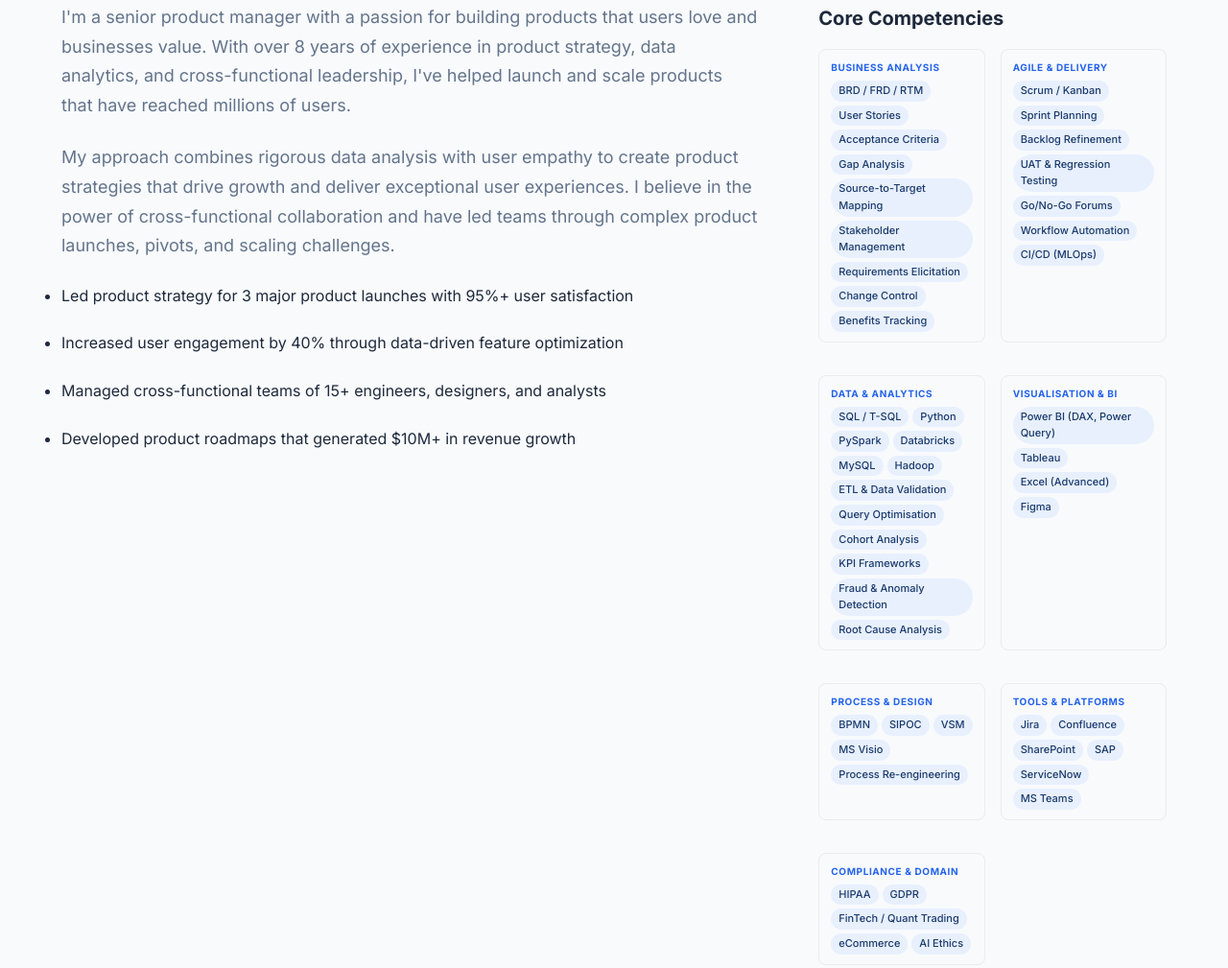
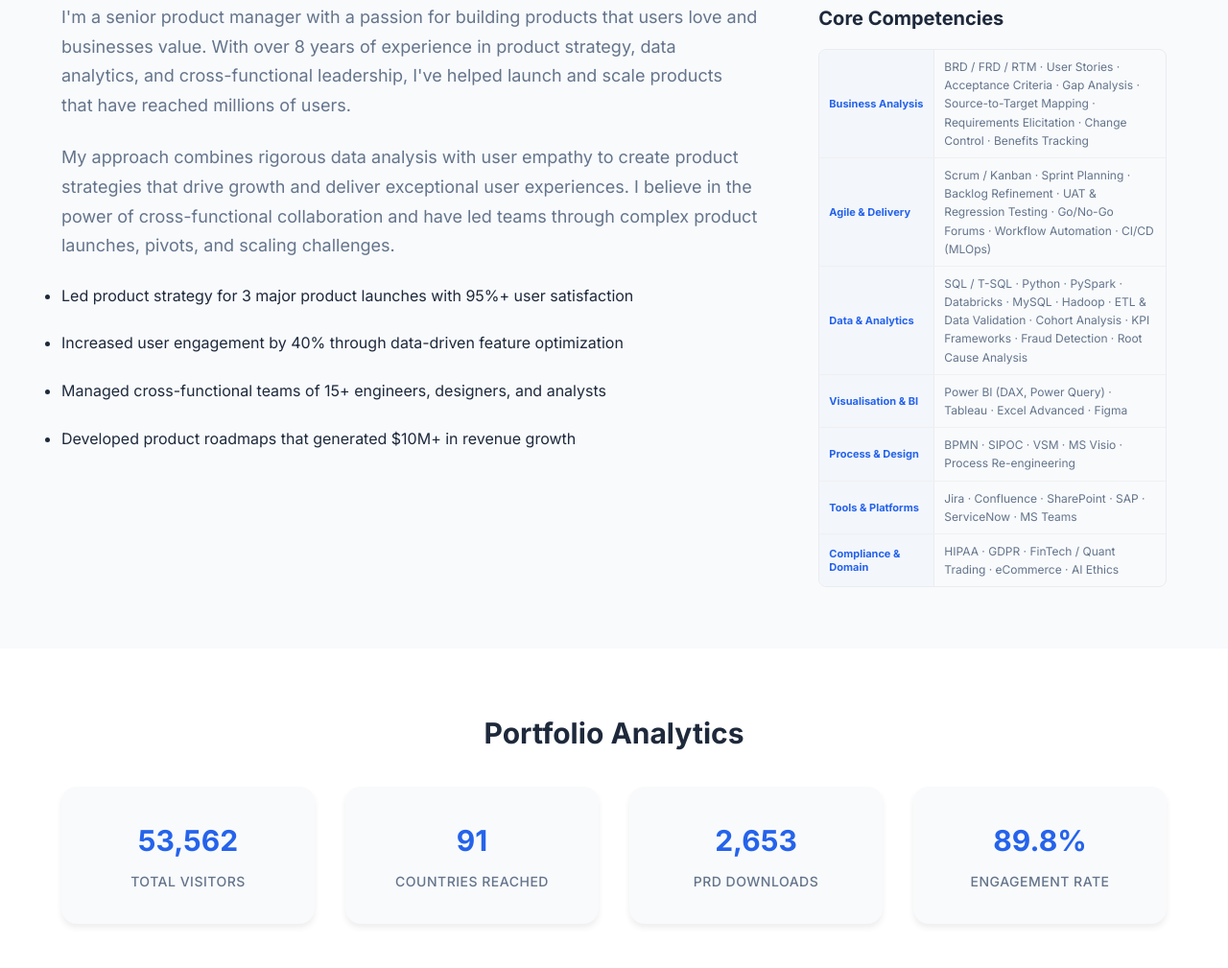
Before and after one commit to chaudharisp/piuwebsite, a plain HTML site: page index.html in a window 1280 px wide. Shown: the part 941-1950 px from the top of the page at 96% size. Drawn offline with Linux system fonts and the light colour scheme.

Commit message:
Refactor skills to compact inline table layout

```diff
--- a/css/style.css
+++ b/css/style.css
@@ -306,26 +306,42 @@ body {
     color: var(--text-primary);
 }
 
-.skill-categories {
-    display: grid;
-    grid-template-columns: 1fr 1fr;
-    gap: 10px 16px;
-}
-
-.skill-category {
-    background: #f8fafc;
+.skill-table {
+    display: flex;
+    flex-direction: column;
+    gap: 0;
     border: 1px solid #eaecef;
     border-radius: 8px;
-    padding: 10px 12px;
-}
-
-.skill-category-title {
-    font-size: 10px;
+    overflow: hidden;
+    font-size: 12px;
+}
+
+.skill-row {
+    display: grid;
+    grid-template-columns: 120px 1fr;
+    border-bottom: 1px solid #f0f0f0;
+}
+
+.skill-row:last-child {
+    border-bottom: none;
+}
+
+.skill-cat {
+    background: #f3f6fb;
+    color: var(--primary-color);
     font-weight: 700;
-    text-transform: uppercase;
-    letter-spacing: 0.6px;
-    color: var(--primary-color);
-    margin-bottom: 6px;
+    font-size: 11px;
+    padding: 8px 10px;
+    border-right: 1px solid #eaecef;
+    display: flex;
+    align-items: center;
+    line-height: 1.3;
+}
+
+.skill-list {
+    color: var(--text-secondary);
+    padding: 8px 10px;
+    line-height: 1.6;
 }
 
 .skill-tags {
--- a/index.html
+++ b/index.html
@@ -93,98 +93,35 @@
                 </div>
                 <div class="skills">
                     <h3>Core Competencies</h3>
-                    <div class="skill-categories">
-
-                        <div class="skill-category">
-                            <div class="skill-category-title">Business Analysis</div>
-                            <div class="skill-tags">
-                                <span class="skill-tag">BRD / FRD / RTM</span>
-                                <span class="skill-tag">User Stories</span>
-                                <span class="skill-tag">Acceptance Criteria</span>
-                                <span class="skill-tag">Gap Analysis</span>
-                                <span class="skill-tag">Source-to-Target Mapping</span>
-                                <span class="skill-tag">Stakeholder Management</span>
-                                <span class="skill-tag">Requirements Elicitation</span>
-                                <span class="skill-tag">Change Control</span>
-                                <span class="skill-tag">Benefits Tracking</span>
-                            </div>
+                    <div class="skill-table">
+                        <div class="skill-row">
+                            <span class="skill-cat">Business Analysis</span>
+                            <span class="skill-list">BRD / FRD / RTM &middot; User Stories &middot; Acceptance Criteria &middot; Gap Analysis &middot; Source-to-Target Mapping &middot; Requirements Elicitation &middot; Change Control &middot; Benefits Tracking</span>
                         </div>
-
-                        <div class="skill-category">
-                            <div class="skill-category-title">Agile &amp; Delivery</div>
-                            <div class="skill-tags">
-                                <span class="skill-tag">Scrum / Kanban</span>
-                                <span class="skill-tag">Sprint Planning</span>
-                                <span class="skill-tag">Backlog Refinement</span>
-                                <span class="skill-tag">UAT &amp; Regression Testing</span>
-                                <span class="skill-tag">Go/No-Go Forums</span>
-                                <span class="skill-tag">Workflow Automation</span>
-                                <span class="skill-tag">CI/CD (MLOps)</span>
-                            </div>
+                        <div class="skill-row">
+                            <span class="skill-cat">Agile &amp; Delivery</span>
+                            <span class="skill-list">Scrum / Kanban &middot; Sprint Planning &middot; Backlog Refinement &middot; UAT &amp; Regression Testing &middot; Go/No-Go Forums &middot; Workflow Automation &middot; CI/CD (MLOps)</span>
                         </div>
-
-                        <div class="skill-category">
-                            <div class="skill-category-title">Data &amp; Analytics</div>
-                            <div class="skill-tags">
-                                <span class="skill-tag">SQL / T-SQL</span>
-                                <span class="skill-tag">Python</span>
-                                <span class="skill-tag">PySpark</span>
-                                <span class="skill-tag">Databricks</span>
-                                <span class="skill-tag">MySQL</span>
-                                <span class="skill-tag">Hadoop</span>
-                                <span class="skill-tag">ETL &amp; Data Validation</span>
-                                <span class="skill-tag">Query Optimisation</span>
-                                <span class="skill-tag">Cohort Analysis</span>
-                                <span class="skill-tag">KPI Frameworks</span>
-                                <span class="skill-tag">Fraud &amp; Anomaly Detection</span>
-                                <span class="skill-tag">Root Cause Analysis</span>
-                            </div>
+                        <div class="skill-row">
+                            <span class="skill-cat">Data &amp; Analytics</span>
+                            <span class="skill-list">SQL / T-SQL &middot; Python &middot; PySpark &middot; Databricks &middot; MySQL &middot; Hadoop &middot; ETL &amp; Data Validation &middot; Cohort Analysis &middot; KPI Frameworks &middot; Fraud Detection &middot; Root Cause Analysis</span>
                         </div>
-
-                        <div class="skill-category">
-                            <div class="skill-category-title">Visualisation &amp; BI</div>
-                            <div class="skill-tags">
-                                <span class="skill-tag">Power BI (DAX, Power Query)</span>
-                                <span class="skill-tag">Tableau</span>
-                                <span class="skill-tag">Excel (Advanced)</span>
-                                <span class="skill-tag">Figma</span>
-                            </div>
+                        <div class="skill-row">
+                            <span class="skill-cat">Visualisation &amp; BI</span>
+                            <span class="skill-list">Power BI (DAX, Power Query) &middot; Tableau &middot; Excel Advanced &middot; Figma</span>
                         </div>
-
-                        <div class="skill-category">
-                            <div class="skill-category-title">Process &amp; Design</div>
-                            <div class="skill-tags">
-                                <span class="skill-tag">BPMN</span>
-                                <span class="skill-tag">SIPOC</span>
-                                <span class="skill-tag">VSM</span>
-                                <span class="skill-tag">MS Visio</span>
-                                <span class="skill-tag">Process Re-engineering</span>
-                            </div>
+                        <div class="skill-row">
+                            <span class="skill-cat">Process &amp; Design</span>
+                            <span class="skill-list">BPMN &middot; SIPOC &middot; VSM &middot; MS Visio &middot; Process Re-engineering</span>
                         </div>
-
-                        <div class="skill-category">
-                            <div class="skill-category-title">Tools &amp; Platforms</div>
-                            <div class="skill-tags">
-                                <span class="skill-tag">Jira</span>
-                                <span class="skill-tag">Confluence</span>
-                                <span class="skill-tag">SharePoint</span>
-                                <span class="skill-tag">SAP</span>
-                                <span class="skill-tag">ServiceNow</span>
-                                <span class="skill-tag">MS Teams</span>
-                            </div>
+                        <div class="skill-row">
+                            <span class="skill-cat">Tools &amp; Platforms</span>
+                            <span class="skill-list">Jira &middot; Confluence &middot; SharePoint &middot; SAP &middot; ServiceNow &middot; MS Teams</span>
                         </div>
-
-                        <div class="skill-category">
-                            <div class="skill-category-title">Compliance &amp; Domain</div>
-                            <div class="skill-tags">
-                                <span class="skill-tag">HIPAA</span>
-                                <span class="skill-tag">GDPR</span>
-                                <span class="skill-tag">FinTech / Quant Trading</span>
-                                <span class="skill-tag">eCommerce</span>
-                                <span class="skill-tag">AI Ethics</span>
-                            </div>
+                        <div class="skill-row">
+                            <span class="skill-cat">Compliance &amp; Domain</span>
+                            <span class="skill-list">HIPAA &middot; GDPR &middot; FinTech / Quant Trading &middot; eCommerce &middot; AI Ethics</span>
                         </div>
-
                     </div>
                 </div>
             </div>
```
